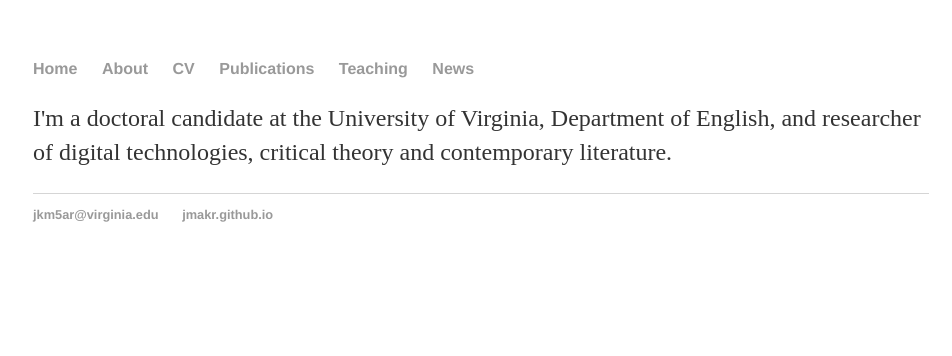
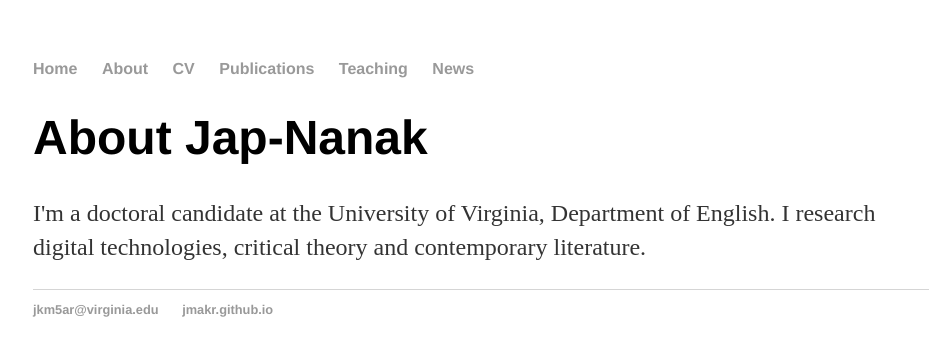
Before and after one commit to jmakr/jmakr.github.io, a Jekyll site: the page built from about/index.html, in a window 1280 px wide. Shown: the top 356 px of the page, without its empty margins (159-1111 px from the left). Built offline with Jekyll 4.4.1, drawn with Linux system fonts in a browser that asks for light colours.

Commit message:
Update index.html

```diff
--- a/about/index.html
+++ b/about/index.html
@@ -2,6 +2,6 @@
 layout: default
 title: About Jap-Nanak
 ---
-
-<p> I'm a doctoral candidate at the University of Virginia, Department of English, and
-  researcher of digital technologies, critical theory and contemporary literature. </p>
+<h1>{{ page.title }}</h1>
+<p> I'm a doctoral candidate at the University of Virginia, Department of English. I
+  research digital technologies, critical theory and contemporary literature. </p>
```
